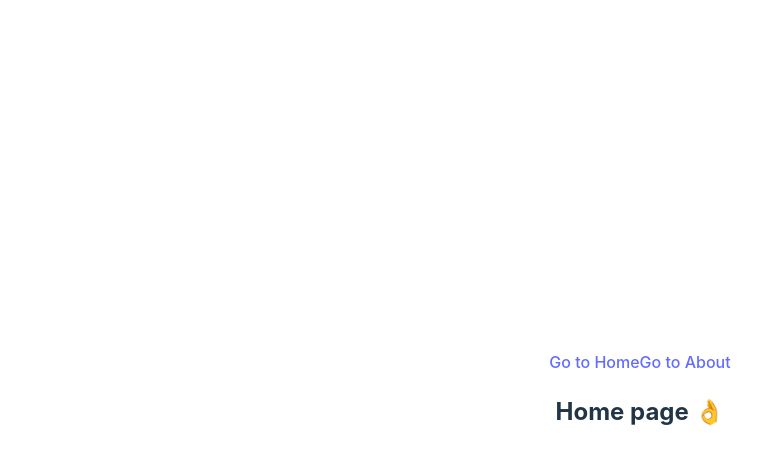
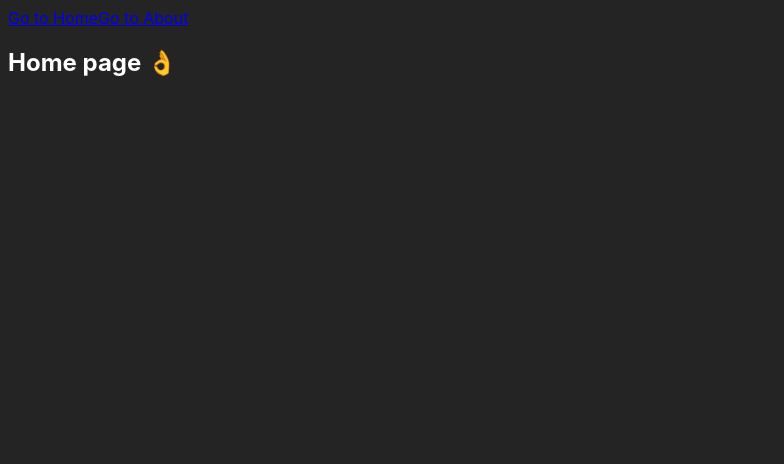
Before and after one commit to KacperKukula/neuronio, a Vue app in the folder apps/client/: page / in a window 1280 px wide. Shown: the top 464 px of the page, without its empty margins (0-784 px from the left). Built offline with nearby package versions, Linux system fonts and the light colour scheme.

Commit message:
reset global styles

```diff
--- a/apps/client/src/style.scss
+++ b/apps/client/src/style.scss
@@ -1,10 +1,8 @@
 :root {
   font-family: Inter, system-ui, Avenir, Helvetica, Arial, sans-serif;
-  line-height: 1.5;
-  font-weight: 400;
 
   color-scheme: light dark;
-  color: rgba(109, 182, 77, 0.87);
+  color: #fff;
   background-color: #242424;
 
   font-synthesis: none;
@@ -12,68 +10,3 @@
   -webkit-font-smoothing: antialiased;
   -moz-osx-font-smoothing: grayscale;
 }
-
-a {
-  font-weight: 500;
-  color: #646cff;
-  text-decoration: inherit;
-}
-a:hover {
-  color: #535bf2;
-}
-
-body {
-  margin: 0;
-  display: flex;
-  place-items: center;
-  min-width: 320px;
-  min-height: 100vh;
-}
-
-h1 {
-  font-size: 3.2em;
-  line-height: 1.1;
-}
-
-button {
-  border-radius: 8px;
-  border: 1px solid transparent;
-  padding: 0.6em 1.2em;
-  font-size: 1em;
-  font-weight: 500;
-  font-family: inherit;
-  background-color: #1a1a1a;
-  cursor: pointer;
-  transition: border-color 0.25s;
-}
-button:hover {
-  border-color: #646cff;
-}
-button:focus,
-button:focus-visible {
-  outline: 4px auto -webkit-focus-ring-color;
-}
-
-.card {
-  padding: 2em;
-}
-
-#app {
-  max-width: 1280px;
-  margin: 0 auto;
-  padding: 2rem;
-  text-align: center;
-}
-
-@media (prefers-color-scheme: light) {
-  :root {
-    color: #213547;
-    background-color: #ffffff;
-  }
-  a:hover {
-    color: #747bff;
-  }
-  button {
-    background-color: #f9f9f9;
-  }
-}
```
